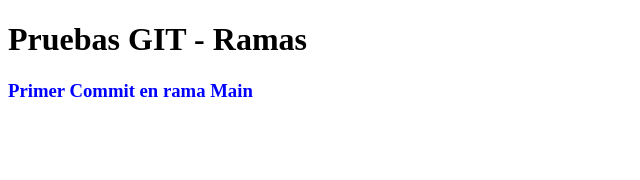
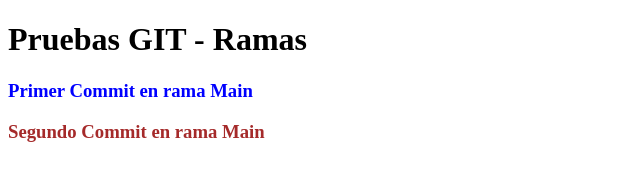
Before and after one commit to Jaime-SC/PRUEBA-RAMAS, a plain HTML site: page index.html in a window 1280 px wide. Shown: the whole page, without its empty margins (0-640 px from the left). Drawn offline with Linux system fonts and the light colour scheme.

Commit message:
SEGUNDO COMMIT

```diff
--- a/index.html
+++ b/index.html
@@ -9,5 +9,7 @@
     <h1>Pruebas GIT - Ramas</h1>
 
     <h3 style="color: blue;">Primer Commit en rama Main</h3>
+
+    <h3 style="color: brown;">Segundo Commit en rama Main</h3>
 </body>
 </html>
```
